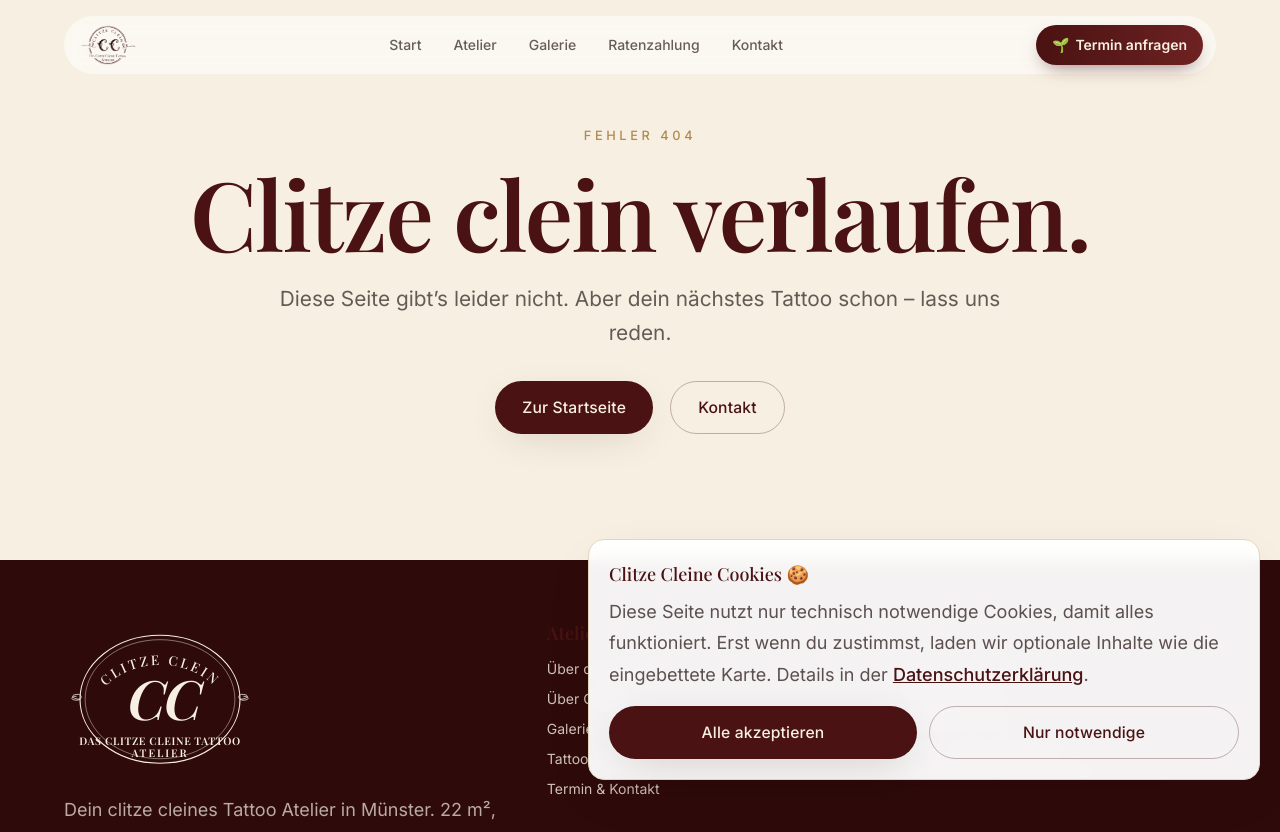
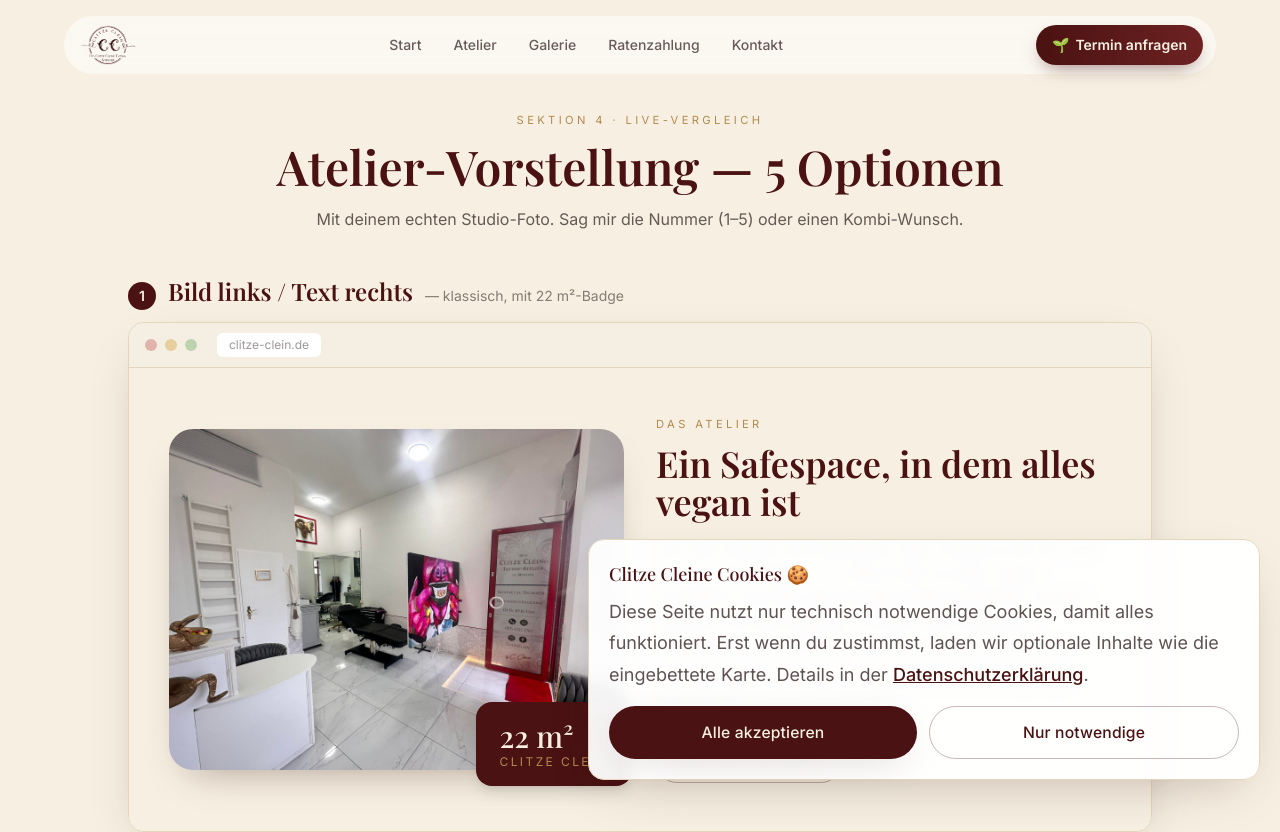
Before and after one commit to IvanGomes9777/tattoo-vorlage-3, a Next.js app: page /preview/atelier in a window 1280 px wide. Before the commit this address had no page. Shown: the top 832 px of the page. Built offline with nearby package versions, Linux system fonts and the light colour scheme.

Commit message:
Sektion 4: 5 interaktive Atelier-Optionen als Live-Preview (/preview/atelier)

```diff
--- /dev/null
+++ b/app/preview/atelier/page.tsx
@@ -0,0 +1,151 @@
+"use client";
+
+import Image from "next/image";
+import { motion } from "framer-motion";
+
+/* ------------------------------------------------------------------ *
+   SEKTION 4 — ATELIER-VORSTELLUNG · 5 Design-Optionen
+   "Ein Safespace, in dem alles vegan ist" + Studio-Foto
+ * ------------------------------------------------------------------ */
+
+const IMG = "/galerie-clitzeclein.jpg";
+const EYE = "Das Atelier";
+const HEAD = "Ein Safespace, in dem alles vegan ist";
+const BODY =
+  "Von den Snacks und Getränken über Tampons bis hin zum Deo auf der Toilette – im Clitze Clein ist alles vegan. Zusätzlich sind fast alle Einweg-Artikel plastikfrei: Nadeln, Rasierer und das Material, mit dem das Equipment eingepackt wird, bestehen größtenteils aus Zuckerrohr.";
+const BODY2 = "Hier soll dein clitze cleiner Safespace sein. Everybody’s welcome.";
+
+function Frame({ n, title, vibe, anim, children }: { n: number; title: string; vibe: string; anim: string; children: React.ReactNode }) {
+  return (
+    <motion.section initial={{ opacity: 0, y: 36 }} whileInView={{ opacity: 1, y: 0 }} viewport={{ once: true, margin: "-8% 0px" }} transition={{ duration: 0.7, ease: [0.22, 1, 0.36, 1] }} className="mx-auto w-full max-w-5xl">
+      <div className="mb-3 flex flex-wrap items-baseline gap-x-3 gap-y-1">
+        <span className="grid h-7 w-7 place-items-center rounded-full bg-oxblood text-sm font-semibold text-cream">{n}</span>
+        <h2 className="font-display text-2xl text-oxblood">{title}</h2>
+        <span className="text-sm text-ink/55">— {vibe}</span>
+      </div>
+      <div className="overflow-hidden rounded-2xl border border-cream-3 bg-white shadow-[0_18px_50px_-20px_rgba(46,10,10,0.28)]">
+        <div className="flex items-center gap-2 border-b border-cream-3 bg-cream-2/60 px-4 py-2.5">
+          <span className="h-3 w-3 rounded-full bg-[#e0b3ab]" /><span className="h-3 w-3 rounded-full bg-[#e6cf9c]" /><span className="h-3 w-3 rounded-full bg-[#bcd3b0]" />
+          <span className="ml-3 truncate rounded-md bg-white px-3 py-1 text-xs text-ink/45">clitze-clein.de</span>
+        </div>
+        {children}
+      </div>
+      <p className="mt-3 text-sm text-ink/60"><span className="font-medium text-oxblood">Animation &amp; Interaktion:</span> {anim}</p>
+    </motion.section>
+  );
+}
+
+const eye = "text-[0.7rem] uppercase tracking-[0.3em] text-gold";
+const cta = "inline-flex items-center gap-1.5 rounded-full border border-oxblood/30 px-5 py-2.5 text-sm font-medium text-oxblood transition-colors hover:bg-oxblood hover:text-cream";
+
+/* ===== OPTION 1 — Bild links / Text rechts + 22m²-Badge ===== */
+function A1() {
+  return (
+    <div className="grid items-center gap-8 bg-cream px-6 py-12 sm:px-10 md:grid-cols-2">
+      <div className="relative">
+        <div className="overflow-hidden rounded-3xl shadow-[0_18px_40px_-20px_rgba(46,10,10,0.4)]"><Image src={IMG} alt="Atelier" width={1024} height={768} className="h-full w-full object-cover" /></div>
+        <div className="absolute -bottom-4 -right-2 rounded-2xl bg-oxblood px-6 py-4 text-cream shadow-lg"><p className="font-display text-3xl">22 m²</p><p className="text-xs uppercase tracking-[0.2em] text-gold">clitze clein</p></div>
+      </div>
+      <div>
+        <p className={eye}>{EYE}</p>
+        <h3 className="mt-3 font-display text-3xl text-oxblood sm:text-4xl">{HEAD}</h3>
+        <p className="mt-4 text-ink/75">{BODY}</p>
+        <p className="mt-3 text-ink/75">{BODY2}</p>
+        <a className={`${cta} mt-6`}>Mehr über das Atelier</a>
+      </div>
+    </div>
+  );
+}
+
+/* ===== OPTION 2 — Großes Bild, überlappende Beige-Textkarte ===== */
+function A2() {
+  return (
+    <div className="bg-cream-2/50 px-6 py-12 sm:px-10">
+      <div className="relative">
+        <div className="overflow-hidden rounded-3xl"><Image src={IMG} alt="Atelier" width={1280} height={620} className="h-64 w-full object-cover sm:h-80" /></div>
+        <motion.div initial={{ opacity: 0, y: 24 }} whileInView={{ opacity: 1, y: 0 }} viewport={{ once: true }} className="relative z-10 mx-auto -mt-16 max-w-xl rounded-3xl border border-cream-3 bg-cream p-7 shadow-[0_18px_50px_-20px_rgba(46,10,10,0.35)] sm:p-9">
+          <p className={eye}>{EYE}</p>
+          <h3 className="mt-3 font-display text-2xl text-oxblood sm:text-3xl">{HEAD}</h3>
+          <p className="mt-4 text-sm text-ink/75">{BODY}</p>
+          <a className={`${cta} mt-6`}>Mehr über das Atelier</a>
+        </motion.div>
+      </div>
+    </div>
+  );
+}
+
+/* ===== OPTION 3 — Text über Bild-Band (Verlauf) ===== */
+function A3() {
+  return (
+    <div className="relative min-h-[420px] sm:min-h-[480px]">
+      <Image src={IMG} alt="Atelier" fill className="object-cover" sizes="100vw" />
+      <div className="absolute inset-0 bg-gradient-to-r from-oxblood-deep/90 via-oxblood-deep/55 to-transparent" />
+      <div className="relative z-10 flex min-h-[420px] max-w-xl flex-col justify-center gap-4 px-7 py-12 sm:min-h-[480px] sm:px-12">
+        <p className={eye}>{EYE}</p>
+        <h3 className="font-display text-3xl text-cream sm:text-4xl">{HEAD}</h3>
+        <p className="text-cream/85">{BODY}</p>
+        <a className="mt-2 inline-flex w-fit items-center gap-1.5 rounded-full bg-gradient-to-r from-gold to-gold-soft px-5 py-2.5 text-sm font-semibold text-oxblood-deep transition-transform hover:scale-105">Mehr über das Atelier</a>
+      </div>
+    </div>
+  );
+}
+
+/* ===== OPTION 4 — Zwei-Bild-Collage + Text ===== */
+function A4() {
+  return (
+    <div className="grid items-center gap-8 bg-cream px-6 py-12 sm:px-10 md:grid-cols-[1.1fr_1fr]">
+      <div className="grid grid-cols-2 gap-3">
+        <Image src={IMG} alt="Atelier" width={500} height={640} className="col-span-2 h-48 w-full rounded-2xl object-cover sm:h-60" />
+        <Image src="https://images.unsplash.com/photo-1556760544-74068565f05c?auto=format&fit=crop&w=500&q=70" alt="Equipment" width={300} height={300} className="aspect-square w-full rounded-2xl object-cover" />
+        <Image src="https://images.unsplash.com/photo-1503342217505-b0a15ec3261c?auto=format&fit=crop&w=500&q=70" alt="Tattoo" width={300} height={300} className="aspect-square w-full rounded-2xl object-cover" />
+      </div>
+      <div>
+        <p className={eye}>{EYE}</p>
+        <h3 className="mt-3 font-display text-3xl text-oxblood sm:text-4xl">{HEAD}</h3>
+        <p className="mt-4 text-ink/75">{BODY}</p>
+        <a className={`${cta} mt-6`}>Mehr über das Atelier</a>
+      </div>
+    </div>
+  );
+}
+
+/* ===== OPTION 5 — Editorial: große 22 m² Zahl + hohes Bild ===== */
+function A5() {
+  return (
+    <div className="grid gap-8 bg-cream-2/40 px-6 py-12 sm:px-10 md:grid-cols-[1fr_0.8fr]">
+      <div>
+        <p className={eye}>{EYE}</p>
+        <h3 className="mt-3 font-display text-3xl text-oxblood sm:text-4xl">{HEAD}</h3>
+        <div className="my-6 flex items-end gap-3">
+          <span className="font-display text-[5rem] leading-none text-gold">22</span>
+          <span className="pb-2 text-sm uppercase tracking-[0.2em] text-ink/60">m²<br />clitze clein</span>
+        </div>
+        <p className="text-ink/75">{BODY}</p>
+        <a className={`${cta} mt-6`}>Mehr über das Atelier</a>
+      </div>
+      <div className="overflow-hidden rounded-3xl"><Image src={IMG} alt="Atelier" width={600} height={800} className="h-full w-full object-cover" /></div>
+    </div>
+  );
+}
+
+export default function AtelierPreview() {
+  const options = [
+    { title: "Bild links / Text rechts", vibe: "klassisch, mit 22 m²-Badge", anim: "Bild faded per Clip rein, das Oxblood-22-m²-Badge poppt nach. Klassisch & klar.", el: <A1 /> },
+    { title: "Bild + überlappende Karte", vibe: "modern, magazinig", anim: "Breites Bild, darüber schiebt sich eine Beige-Textkarte von unten ins Bild – schöner Tiefeneffekt.", el: <A2 /> },
+    { title: "Text über Bild-Band", vibe: "cinematic, immersiv", anim: "Studio-Foto vollflächig mit dunklem Verlauf, Text + Gold-CTA darüber. Wirkt wie ein Feature-Banner.", el: <A3 /> },
+    { title: "Zwei-Bild-Collage", vibe: "lebendig, erzählerisch", anim: "Studio-Foto + zwei kleine Detail-Bilder als Collage, Text daneben. Mehr Einblicke auf einmal.", el: <A4 /> },
+    { title: "Editorial 22 m²", vibe: "edel, zahlenstark", anim: "Riesige goldene „22\" als Eyecatcher neben hohem Studio-Bild. Betont das „clitze cleine\".", el: <A5 /> },
+  ];
+  return (
+    <main className="min-h-screen bg-cream pb-24 pt-28">
+      <header className="container-x mb-12 text-center">
+        <p className={eye}>Sektion 4 · Live-Vergleich</p>
+        <h1 className="mt-3 font-display text-4xl text-oxblood sm:text-5xl">Atelier-Vorstellung — 5 Optionen</h1>
+        <p className="mx-auto mt-4 max-w-2xl text-ink/70">Mit deinem echten Studio-Foto. Sag mir die Nummer (1–5) oder einen Kombi-Wunsch.</p>
+      </header>
+      <div className="container-x space-y-16">
+        {options.map((o, i) => (<Frame key={o.title} n={i + 1} title={o.title} vibe={o.vibe} anim={o.anim}>{o.el}</Frame>))}
+      </div>
+    </main>
+  );
+}
```
